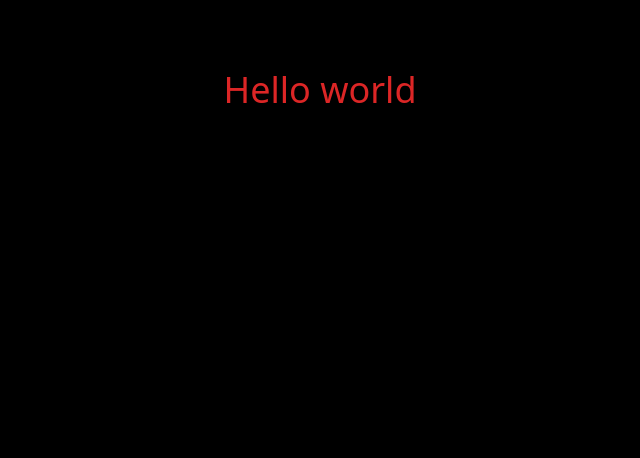
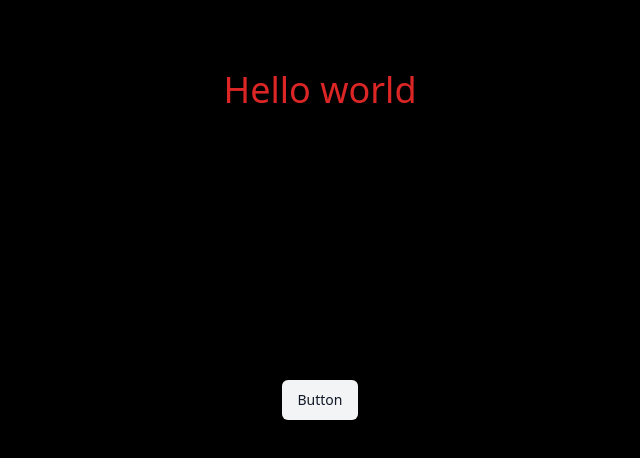
Before and after one commit to Eduardo123Andrade/nextjs-aulas, a Next.js app in the folder site-blog/: page / in a window 1280 px wide. Shown: the top 458 px of the page, without its empty margins (320-960 px from the left). Built offline with nearby package versions, Linux system fonts and the light colour scheme.

Commit message:
create button compoent

```diff
--- /dev/null
+++ b/site-blog/src/components/ui/button.tsx
@@ -0,0 +1,56 @@
+import * as React from "react"
+import { Slot } from "@radix-ui/react-slot"
+import { cva, type VariantProps } from "class-variance-authority"
+
+import { cn } from "@/lib/utils"
+
+const buttonVariants = cva(
+  "inline-flex items-center justify-center gap-2 whitespace-nowrap rounded-md text-sm font-medium ring-offset-background transition-colors focus-visible:outline-none focus-visible:ring-2 focus-visible:ring-ring focus-visible:ring-offset-2 disabled:pointer-events-none disabled:opacity-50 [&_svg]:pointer-events-none [&_svg]:size-4 [&_svg]:shrink-0",
+  {
+    variants: {
+      variant: {
+        default: "bg-primary text-primary-foreground hover:bg-primary/90",
+        destructive:
+          "bg-destructive text-destructive-foreground hover:bg-destructive/90",
+        outline:
+          "border border-input bg-background hover:bg-accent hover:text-accent-foreground",
+        secondary:
+          "bg-secondary text-secondary-foreground hover:bg-secondary/80",
+        ghost: "hover:bg-accent hover:text-accent-foreground",
+        link: "text-primary underline-offset-4 hover:underline",
+      },
+      size: {
+        default: "h-10 px-4 py-2",
+        sm: "h-9 rounded-md px-3",
+        lg: "h-11 rounded-md px-8",
+        icon: "h-10 w-10",
+      },
+    },
+    defaultVariants: {
+      variant: "default",
+      size: "default",
+    },
+  }
+)
+
+export interface ButtonProps
+  extends React.ButtonHTMLAttributes<HTMLButtonElement>,
+    VariantProps<typeof buttonVariants> {
+  asChild?: boolean
+}
+
+const Button = React.forwardRef<HTMLButtonElement, ButtonProps>(
+  ({ className, variant, size, asChild = false, ...props }, ref) => {
+    const Comp = asChild ? Slot : "button"
+    return (
+      <Comp
+        className={cn(buttonVariants({ variant, size, className }))}
+        ref={ref}
+        {...props}
+      />
+    )
+  }
+)
+Button.displayName = "Button"
+
+export { Button, buttonVariants }
--- a/site-blog/src/pages/index.tsx
+++ b/site-blog/src/pages/index.tsx
@@ -1,5 +1,6 @@
 import Image from "next/image";
 import { Geist, Geist_Mono } from "next/font/google";
+import { Button } from "@/components/ui/button";
 
 const geistSans = Geist({
   variable: "--font-geist-sans",
@@ -15,6 +16,8 @@
   return (
     <div className="bg-black grid grid-rows-[20px_1fr_20px] items-center justify-items-center min-h-screen p-8 pb-20 gap-16 sm:p-20 font-[family-name:var(--font-geist-sans)]">
       <h2 className="text-4xl text-red-600">Hello world</h2>
+
+      <Button variant="secondary">Button</Button>
     </div>
   );
 }
```
